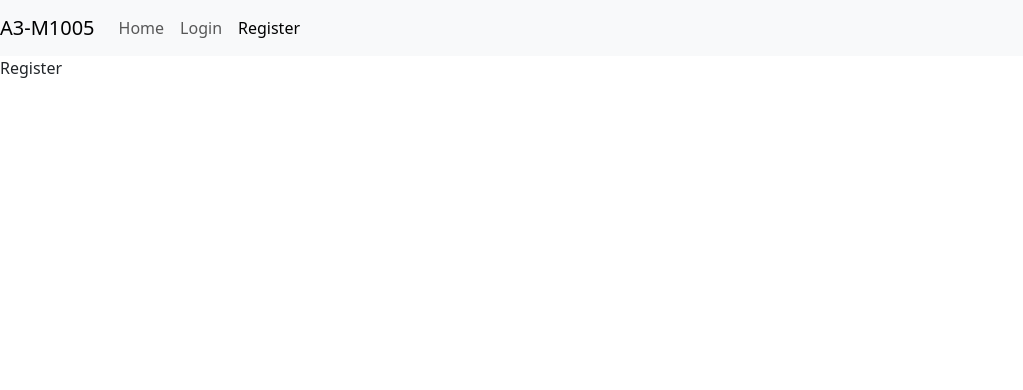
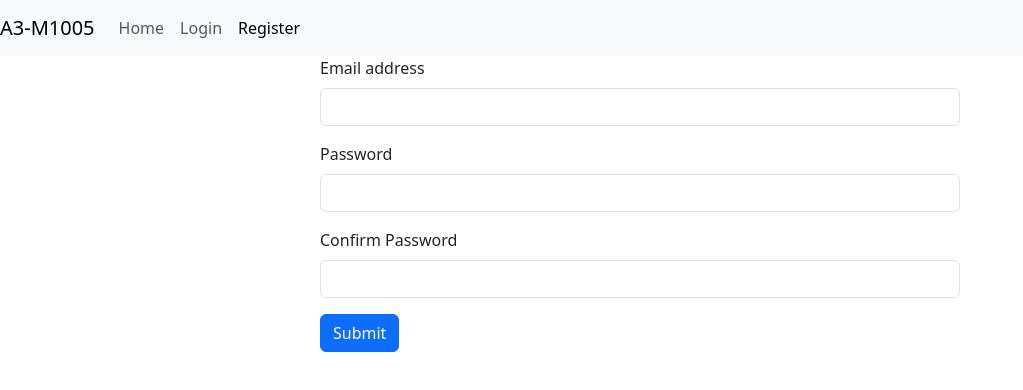
Before and after one commit to SSMalik99/a3mdev1005, a React (Create React App) app: page /register in a window 1280 px wide. Shown: the top 390 px of the page, without its empty margins (0-1023 px from the left). Built offline with nearby package versions, Linux system fonts and the light colour scheme.

Commit message:
register allothed

```diff
--- a/src/Firebase/index.js
+++ b/src/Firebase/index.js
@@ -1,5 +1,6 @@
 // Import the functions you need from the SDKs you need
 import { initializeApp } from "firebase/app";
+import { getAuth } from "firebase/auth";
 // TODO: Add SDKs for Firebase products that you want to use
 // https://firebase.google.com/docs/web/setup#available-libraries
 
@@ -16,6 +17,6 @@ const firebaseConfig = {
 // Initialize Firebase
 const app =  initializeApp(firebaseConfig);
 
-const auth = getAuth(app);
+const LocalAuth = getAuth(app);
 
-export  {auth}
+export  {LocalAuth}
--- a/src/Pages/Public/Register.js
+++ b/src/Pages/Public/Register.js
@@ -1,5 +1,115 @@
+import { LocalAuth } from '../../Firebase'
+import { createUserWithEmailAndPassword } from 'firebase/auth'
+import { useState } from 'react'
+
+
+
 const Register = () => {
-    return <>Register</>
+    const [error, setError] = useState("")
+    const [informatioin, setInformation] = useState("")
+    const [email, setEmail] = useState("")
+    const [password, setPassword] = useState("")
+    const [confirmPassword, setConfirmPassword] = useState("")
+
+    const validateCred= () => {
+
+
+        if (email === "") {
+
+            setError("Email is required")
+            return false
+        }
+
+        if (password === '') {
+            setError("Password is required")
+            return false
+        }
+
+        if (confirmPassword === '') {
+            setError("Confirm Password is required")
+            return false
+        }
+
+        if (password !== confirmPassword) {
+            setError('Passwords does not match')
+            return false
+        }
+
+
+
+        return true
+    }
+
+    const register = event => {
+
+        event.preventDefault()
+
+        setError('')
+
+
+        if (validateCred()) {
+            // Create a new user with email and password using firebase
+
+            createUserWithEmailAndPassword(LocalAuth, email, password)
+                .then((res) => {
+                    console.log(res.user)
+                    setInformation("You are registered successfully, You can login now")
+                })
+                .catch(err => {
+                    setError(err.message)
+                })
+        }
+
+        setEmail('')
+        setPassword('')
+        setConfirmPassword('')
+    }
+
+
+    return <>
+
+        <div className="d-flex justify-content-center">
+            <form
+                className="w-50"
+                onSubmit={event => register(event)}
+                >
+                    {error && (
+                        <p className="text-danger"> {error} </p>)
+                    }
+                <div className="mb-3">
+                    <label htmlFor="email" className="form-label">Email address</label>
+                    <input onChange={(e) => {
+                        setEmail(e.target.value)
+                    }}
+                    value={email}
+                    required
+                     className="form-control" type="email" id="email" name="email" />
+                </div>
+
+                <div className="mb-3">
+                    <label htmlFor="password" className="form-label">Password</label>
+                    <input onChange={(e) => {
+                        setPassword(e.target.value)
+                    }} value={password} required className="form-control" id="password" type="password" name="password" />
+                </div>
+
+                <div className="mb-3">
+                    <label htmlFor="confirmPassword" className="form-label">Confirm Password</label>
+                    <input required onChange={(e) => {
+                        setConfirmPassword(e.target.value)
+                    }} value={confirmPassword} className="form-control" id="confirmPassword" type="password" name="confirmPassword" />
+                </div>
+
+                {informatioin && (
+                        <p className="text-success"> {informatioin} </p>)
+                    }
+
+                <button type="submit" className="btn btn-primary">Submit</button>
+
+            </form>
+
+        </div>
+    </>
 }
 
 export default Register
```
